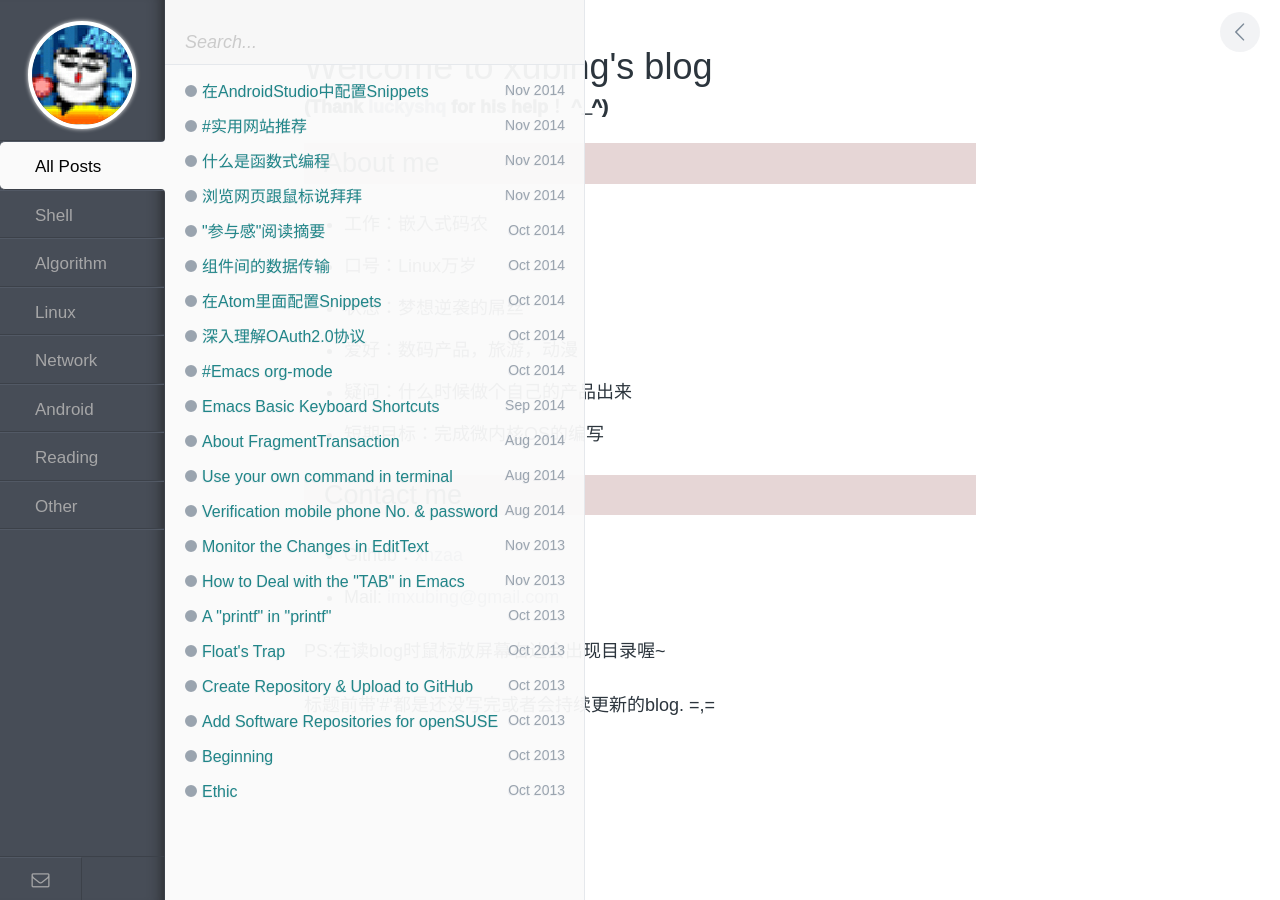
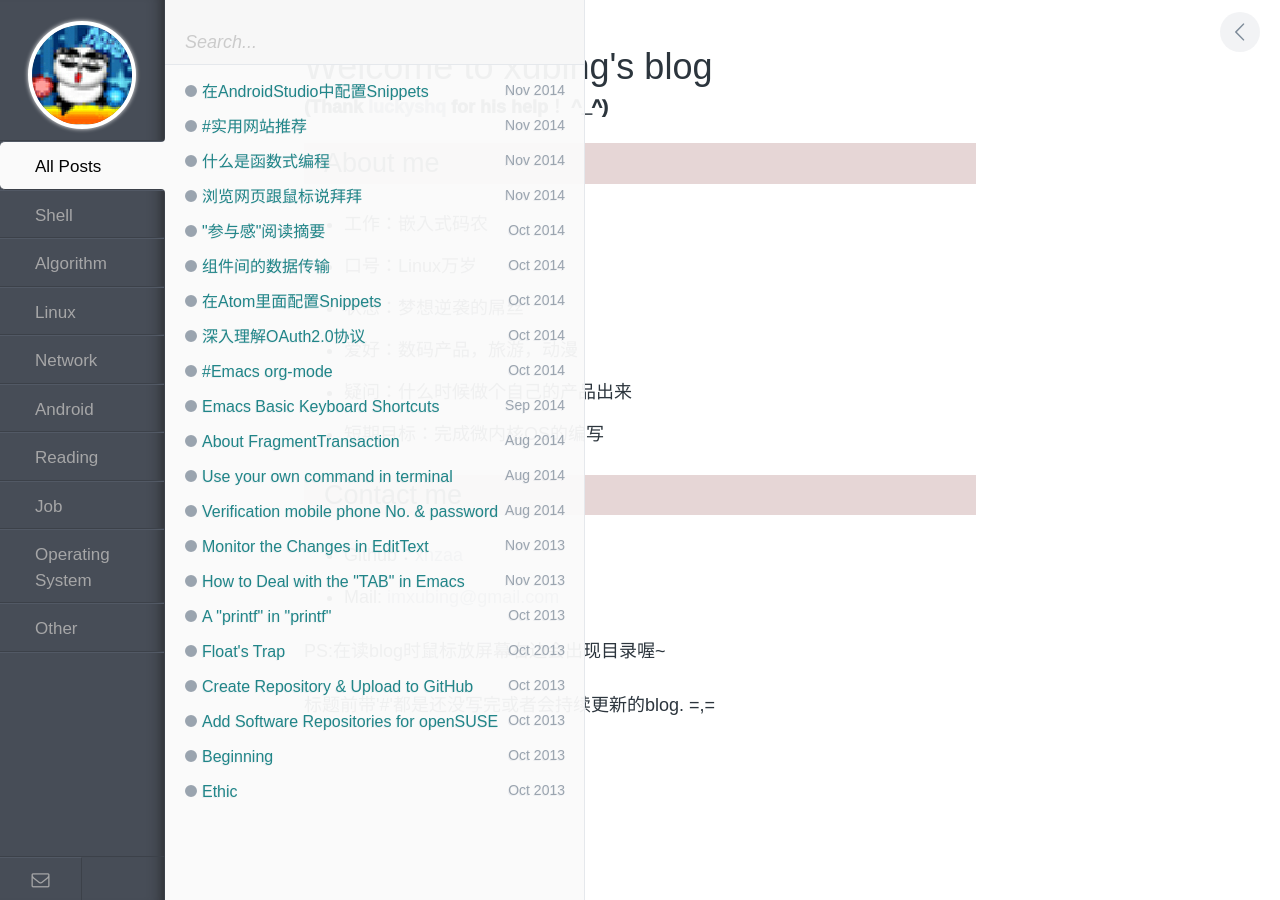
Before and after one commit to xnzaa/xnzaa.github.io, a Jekyll site: the page built from index.html, in a window 1280 px wide. Built offline with Jekyll 4.4.1, drawn with Linux system fonts in a browser that asks for light colours; comment, search, counter and statistics services are not loaded.

Commit message:
change index

```diff
--- a/_layouts/index.html
+++ b/_layouts/index.html
@@ -23,7 +23,9 @@
           <li id="js-label5" class="tags__li tags-btn">Network</li>
           <li id="js-label6" class="tags__li tags-btn">Android</li>
           <li id="js-label7" class="tags__li tags-btn">Reading</li>
-          <li id="js-label8" class="tags__li tags-btn">Other</li>
+          <li id="js-label8" class="tags__li tags-btn">Job</li>
+          <li id="js-label9" class="tags__li tags-btn">Operating System</li>
+          <li id="js-label10" class="tags__li tags-btn">Other</li>
         </ul>
 
         <div id="tags__bottom">
```
